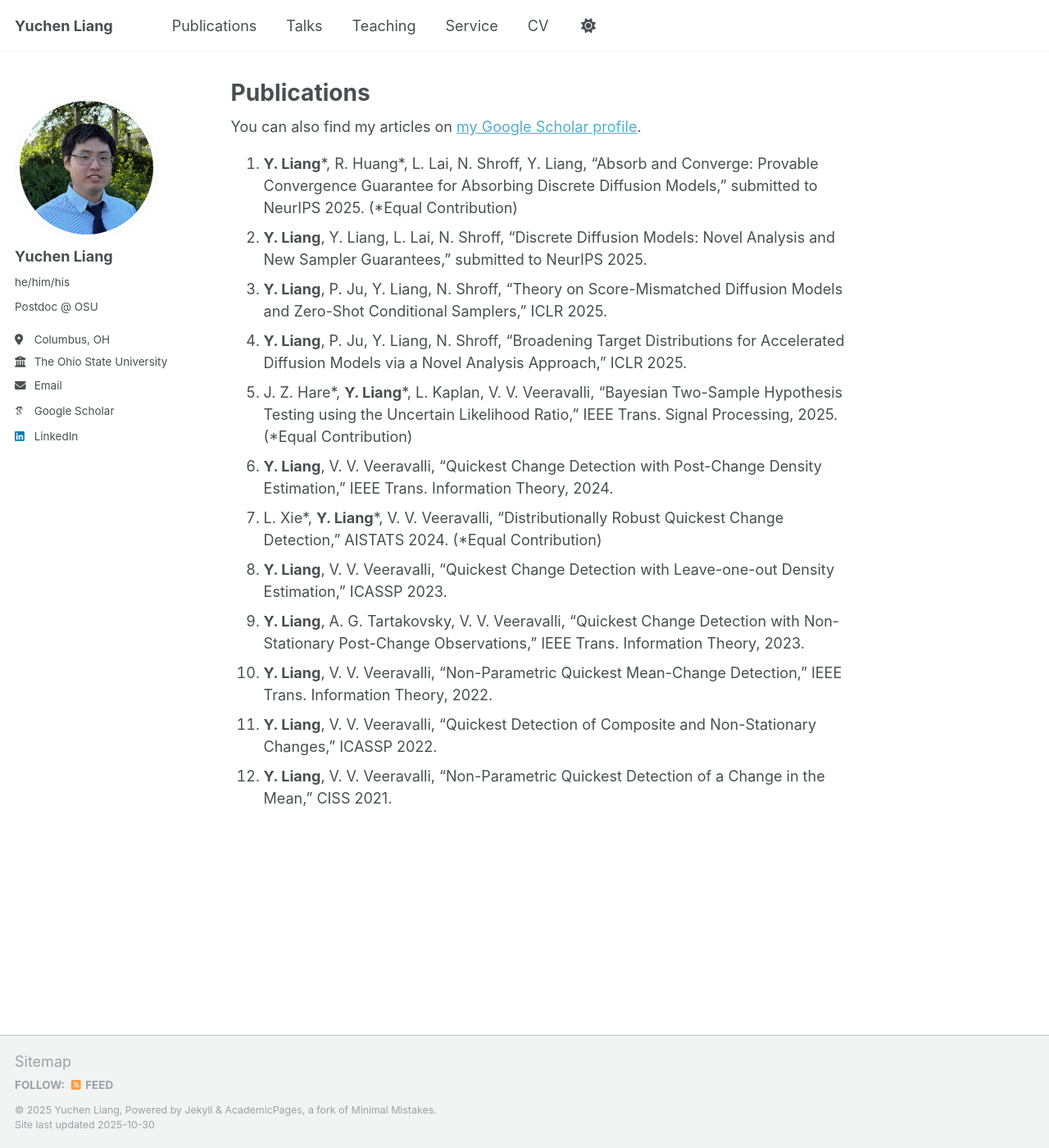
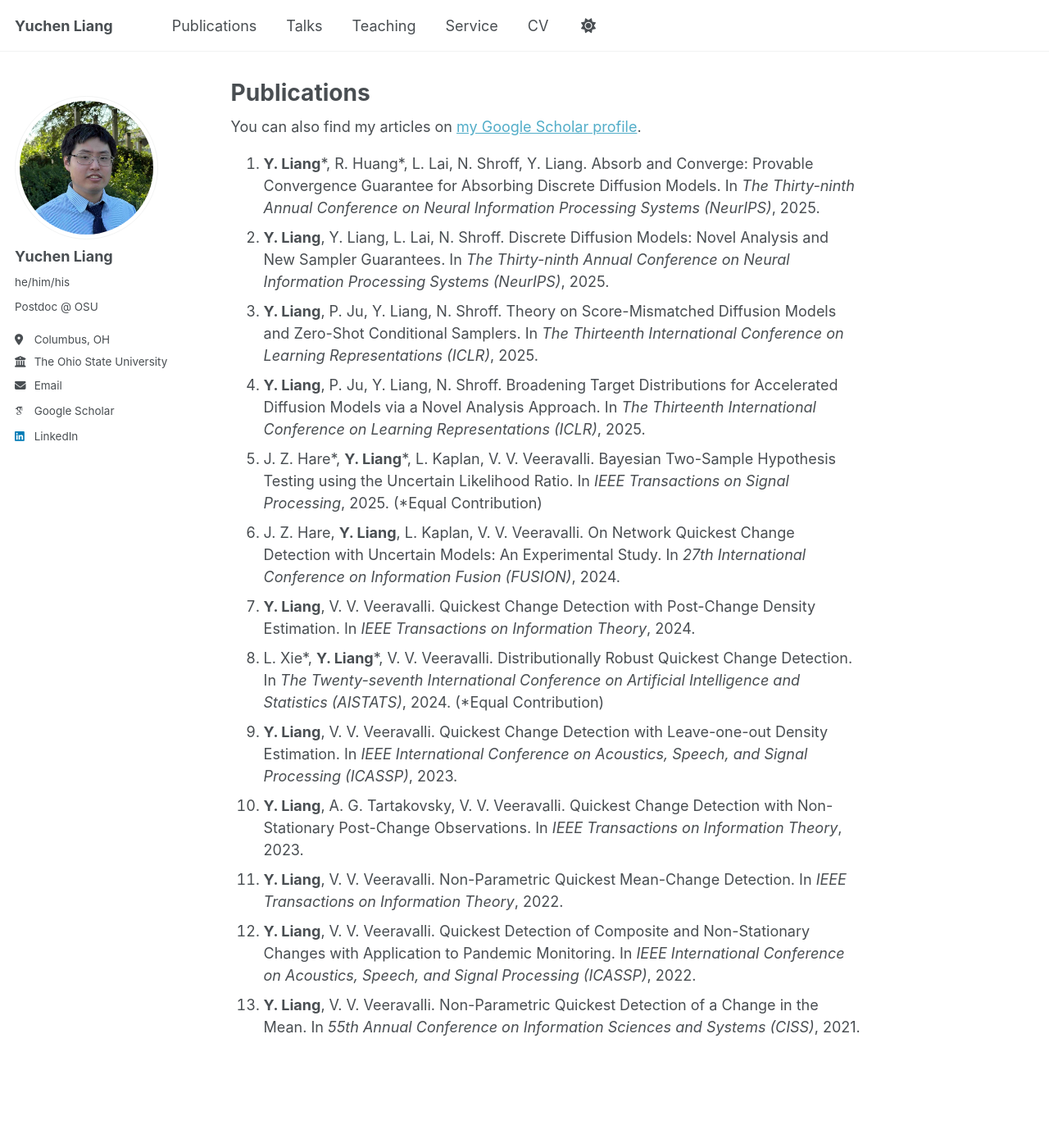
Before and after one commit to yuchenliang1/yuchenliang1.github.io, a Jekyll site: the page built from _pages/publications.md, in a window 1280 px wide and 1400 px high. Shown: the whole window at 82% size. Built offline with Jekyll 4.4.1, drawn with Linux system fonts in a browser that asks for light colours; some web fonts are replaced; a script that is not in the unit is left out.

Commit message:
update pub

```diff
--- a/_pages/publications.md
+++ b/_pages/publications.md
@@ -12,15 +12,16 @@ redirect_from:
 
 {% include base_path %}
 
-1.	**Y. Liang**\*, R. Huang\*, L. Lai, N. Shroff, Y. Liang, “Absorb and Converge: Provable Convergence Guarantee for Absorbing Discrete Diffusion Models,” submitted to NeurIPS 2025. (\*Equal Contribution)
-2.	**Y. Liang**, Y. Liang, L. Lai, N. Shroff, “Discrete Diffusion Models: Novel Analysis and New Sampler Guarantees,” submitted to NeurIPS 2025.
-3.	**Y. Liang**, P. Ju, Y. Liang, N. Shroff, “Theory on Score-Mismatched Diffusion Models and Zero-Shot Conditional Samplers,” ICLR 2025.
-4.	**Y. Liang**, P. Ju, Y. Liang, N. Shroff, “Broadening Target Distributions for Accelerated Diffusion Models via a Novel Analysis Approach,” ICLR 2025.
-5.	J. Z. Hare\*, **Y. Liang**\*, L. Kaplan, V. V. Veeravalli, “Bayesian Two-Sample Hypothesis Testing using the Uncertain Likelihood Ratio,” IEEE Trans. Signal Processing, 2025. (\*Equal Contribution)
-6.	**Y. Liang**, V. V. Veeravalli, “Quickest Change Detection with Post-Change Density Estimation,” IEEE Trans. Information Theory, 2024.
-7.	L. Xie\*, **Y. Liang**\*, V. V. Veeravalli, “Distributionally Robust Quickest Change Detection,” AISTATS 2024. (\*Equal Contribution)
-8.	**Y. Liang**, V. V. Veeravalli, “Quickest Change Detection with Leave-one-out Density Estimation,” ICASSP 2023.
-9.	**Y. Liang**, A. G. Tartakovsky, V. V. Veeravalli, “Quickest Change Detection with Non-Stationary Post-Change Observations,” IEEE Trans. Information Theory, 2023.
-10.	**Y. Liang**, V. V. Veeravalli, “Non-Parametric Quickest Mean-Change Detection,” IEEE Trans. Information Theory, 2022.
-11.	**Y. Liang**, V. V. Veeravalli, “Quickest Detection of Composite and Non-Stationary Changes,” ICASSP 2022.
-12.	**Y. Liang**, V. V. Veeravalli, “Non-Parametric Quickest Detection of a Change in the Mean,” CISS 2021.
+1.	**Y. Liang**\*, R. Huang\*, L. Lai, N. Shroff, Y. Liang. Absorb and Converge: Provable Convergence Guarantee for Absorbing Discrete Diffusion Models. In *The Thirty-ninth Annual Conference on Neural Information Processing Systems (NeurIPS)*, 2025.
+2.	**Y. Liang**, Y. Liang, L. Lai, N. Shroff. Discrete Diffusion Models: Novel Analysis and New Sampler Guarantees. In *The Thirty-ninth Annual Conference on Neural Information Processing Systems (NeurIPS)*, 2025.
+3.	**Y. Liang**, P. Ju, Y. Liang, N. Shroff. Theory on Score-Mismatched Diffusion Models and Zero-Shot Conditional Samplers. In *The Thirteenth International Conference on Learning Representations (ICLR)*, 2025.
+4.	**Y. Liang**, P. Ju, Y. Liang, N. Shroff. Broadening Target Distributions for Accelerated Diffusion Models via a Novel Analysis Approach. In *The Thirteenth International Conference on Learning Representations (ICLR)*, 2025.
+5.	J. Z. Hare\*, **Y. Liang**\*, L. Kaplan, V. V. Veeravalli. Bayesian Two-Sample Hypothesis Testing using the Uncertain Likelihood Ratio. In *IEEE Transactions on Signal Processing*, 2025. (\*Equal Contribution)
+6.  J. Z. Hare, **Y. Liang**, L. Kaplan, V. V. Veeravalli. On Network Quickest Change Detection with Uncertain Models: An Experimental Study. In *27th International Conference on Information Fusion (FUSION)*, 2024.
+7.	**Y. Liang**, V. V. Veeravalli. Quickest Change Detection with Post-Change Density Estimation. In *IEEE Transactions on Information Theory*, 2024.
+8.	L. Xie\*, **Y. Liang**\*, V. V. Veeravalli. Distributionally Robust Quickest Change Detection. In *The Twenty-seventh International Conference on Artificial Intelligence and Statistics (AISTATS)*, 2024. (\*Equal Contribution)
+9.	**Y. Liang**, V. V. Veeravalli. Quickest Change Detection with Leave-one-out Density Estimation. In *IEEE International Conference on Acoustics, Speech, and Signal Processing (ICASSP)*, 2023.
+10.	**Y. Liang**, A. G. Tartakovsky, V. V. Veeravalli. Quickest Change Detection with Non-Stationary Post-Change Observations. In *IEEE Transactions on Information Theory*, 2023.
+11.	**Y. Liang**, V. V. Veeravalli. Non-Parametric Quickest Mean-Change Detection. In *IEEE Transactions on Information Theory*, 2022.
+12.	**Y. Liang**, V. V. Veeravalli. Quickest Detection of Composite and Non-Stationary Changes with Application to Pandemic Monitoring. In *IEEE International Conference on Acoustics, Speech, and Signal Processing (ICASSP)*, 2022.
+13.	**Y. Liang**, V. V. Veeravalli. Non-Parametric Quickest Detection of a Change in the Mean. In *55th Annual Conference on Information Sciences and Systems (CISS)*, 2021.
```
